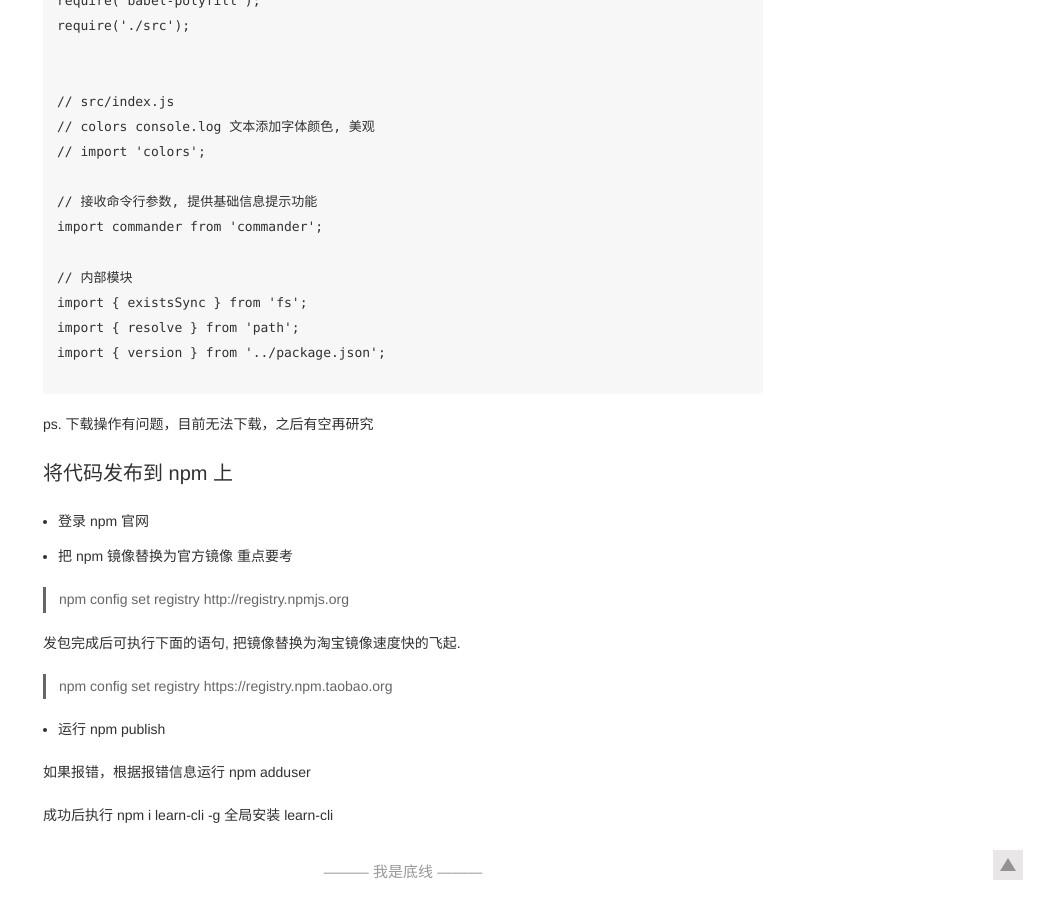
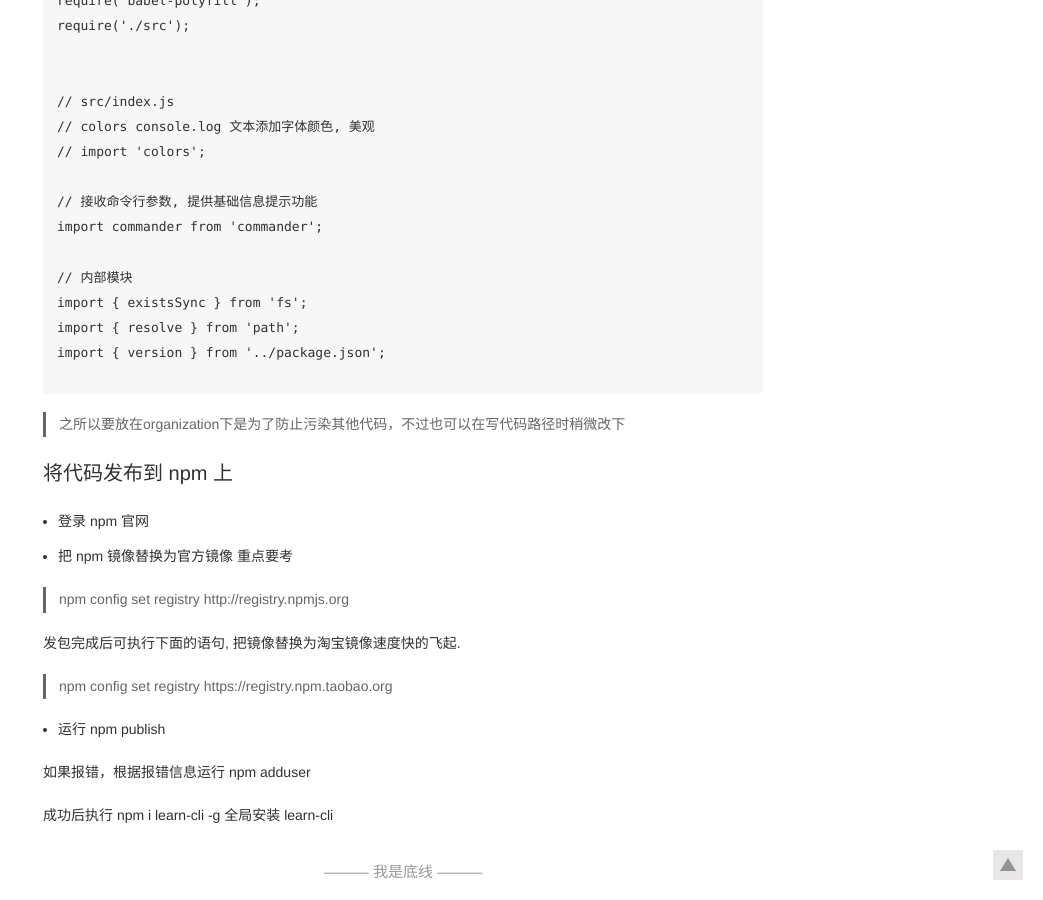
Before and after one commit to LinXiudong/LinXiudong.github.io, a Jekyll site: the page built from _posts/2019/2019-06-03-前端搭建脚手架.md, in a window 1280 px wide and 900 px high, scrolled down 7845 px. Shown: the whole window, without its empty margins (237-1280 px from the left). Built offline with Jekyll 4.4.1, drawn with Linux system fonts in a browser that asks for light colours.

Commit message:
文档修改

````diff
--- a/_posts/2019/2019-06-03-前端搭建脚手架.md
+++ b/_posts/2019/2019-06-03-前端搭建脚手架.md
@@ -450,7 +450,9 @@
 
   downloadProject({ repo, version, repoPath }) {
     return new Promise((resolve, reject) => {
-      download(`LinXiudong/${this.orgName}`, repoPath, (err) => {
+      // 下载到运行命令的目录的 test/tmp 下
+      // 这里先直接把路径写死了，前面不论选什么都会下该路径的内容
+      download(`LinXiudong/learn-cli`,'test/tmp', (err) => {
       //download(`${this.orgName}/${repo}#${version}`, repoPath, (err) => {
       if (err) reject(err);
       resolve(true);
@@ -492,8 +494,7 @@
 exports.token = 'b 2 b 4 c 7 8 c 5 9 d 2 1 6 6 e a d 0 2 1 a 5 4 1 a 2 7 b 0 e 4 0 d 8 6 9 4 0 c';
 ```
 
-ps. 下载操作有问题，目前无法下载，之后有空再研究
-
+> 之所以要放在organization下是为了防止污染其他代码，不过也可以在写代码路径时稍微改下
 
 # 将代码发布到 npm 上
 
````
